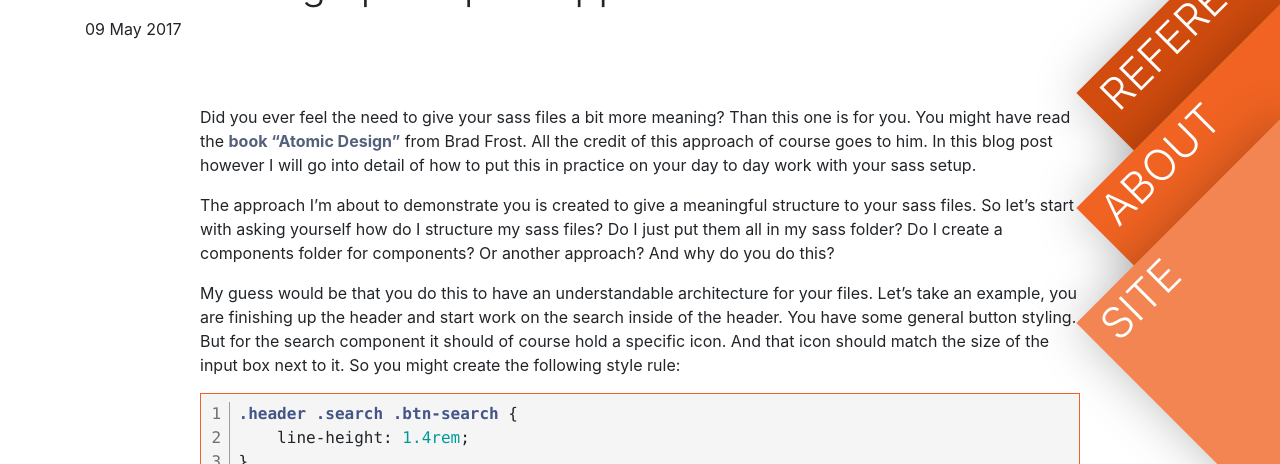
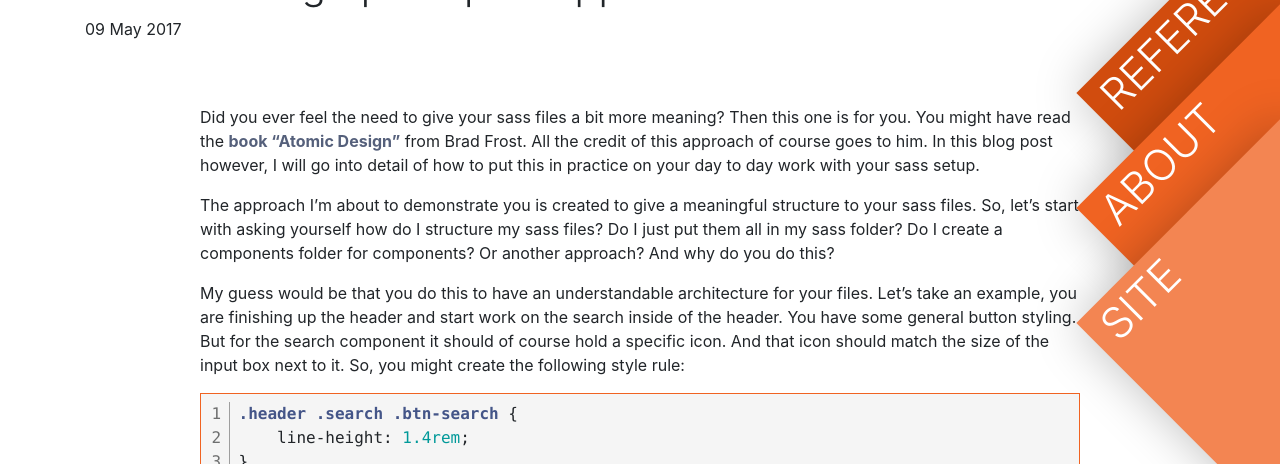
Before and after one commit to stef-coenen/thebrownfox-blog, a Jekyll site: the page built from _posts/2017-05-09-atomic-design-applied.markdown, in a window 1280 px wide and 900 px high. Shown: the part 245-709 px from the top of the window. Built offline with Jekyll 4.4.1, drawn with Linux system fonts in a browser that asks for light colours; some of the changed text lies outside the part shown.

Commit message:
Added workspace; Cleanup typo's atomic design;

```diff
--- a/_posts/2017-05-09-atomic-design-applied.markdown
+++ b/_posts/2017-05-09-atomic-design-applied.markdown
@@ -6,11 +6,11 @@ categories: atomic sass
 image: 2017-05-09/header-marked.png
 ---
 
-Did you ever feel the need to give your sass files a bit more meaning? Than this one is for you. You might have read the [book "Atomic Design"](http://bradfrost.com/blog/post/atomic-web-design/) from Brad Frost. All the credit of this approach of course goes to him. In this blog post however I will go into detail of how to put this in practice on your day to day work with your sass setup.
+Did you ever feel the need to give your sass files a bit more meaning? Then this one is for you. You might have read the [book "Atomic Design"](http://bradfrost.com/blog/post/atomic-web-design/) from Brad Frost. All the credit of this approach of course goes to him. In this blog post however, I will go into detail of how to put this in practice on your day to day work with your sass setup.
 
-The approach I'm about to demonstrate you is created to give a meaningful structure to your sass files. So let's start with asking yourself how do I structure my sass files? Do I just put them all in my sass folder? Do I create a components folder for components? Or another approach? And why do you do this?
+The approach I'm about to demonstrate you is created to give a meaningful structure to your sass files. So, let's start with asking yourself how do I structure my sass files? Do I just put them all in my sass folder? Do I create a components folder for components? Or another approach? And why do you do this?
 
-My guess would be that you do this to have an understandable architecture for your files. Let's take an example, you are finishing up the header and start work on the search inside of the header. You have some general button styling. But for the search component it should of course hold a specific icon. And that icon should match the size of the input box next to it. So you might create the following style rule:
+My guess would be that you do this to have an understandable architecture for your files. Let's take an example, you are finishing up the header and start work on the search inside of the header. You have some general button styling. But for the search component it should of course hold a specific icon. And that icon should match the size of the input box next to it. So, you might create the following style rule:
 
 {% highlight css linenos %}
 .header .search .btn-search {
@@ -22,7 +22,7 @@ My guess would be that you do this to have an understandable architecture for yo
 
 But where do you put it? If you don't have much structure, you might just put it into the header file and be done with it.
 
-But as it goes later on you will of course need that same styling applied on the search. That is, for some crazy reason the search should also appear half-way the page (perhaps someone from marketing asked you?). So what do you do, you change the selector and create the following:
+But as it goes later on you will of course need that same styling applied on the search. That is, for some crazy reason the search should also appear half-way the page (perhaps someone from marketing asked you?). So, what do you do, you change the selector and create the following:
 
 {% highlight css linenos %}
 .search .btn-search {
@@ -30,9 +30,9 @@ But as it goes later on you will of course need that same styling applied on the
 }
 {% endhighlight %}
 
-After which your styling will be good. But your styling rule will (by accident) still remain in the header file. This shouldn't feel good of course as the search is not part of just the header anymore. So it might be a good idea to approach this differently from the start and put your search in a different file from the beginning.
+After which your styling will be good. But your styling rule will (by accident) still remain in the header file. This shouldn't feel good of course as the search is not part of just the header anymore. So, it might be a good idea to approach this differently from the start and put your search in a different file from the beginning.
 
-One way to approach this, would be to apply the atomic design principles from Brad Frost. More in detail information on how this done you can head over to his [blog](http://bradfrost.com/blog/post/atomic-web-design/) or buy his book "Atomic Design". In short a website can be split up in three styling components. Starting with the smallest one we have: "Atoms", "Molecules" and "Organisms".
+One way to approach this, would be to apply the atomic design principles from Brad Frost. More in detail information on how this done you can head over to his [blog](http://bradfrost.com/blog/post/atomic-web-design/) or buy his book "Atomic Design". In short, a website can be split up in three styling components. Starting with the smallest one we have: "Atoms", "Molecules" and "Organisms".
 
 Let's take the search component in the header as an example. This component has a few elements, you have the header component around the search. The search component in whole which holds the input box and a search button. And the input box with next to it the button with the icon.
 
@@ -67,7 +67,7 @@ I'd start by loading the mixins and variables as these can then be used further
 
 The vendor is up next. It will be included this early as it helps for making adjustments later on so our styling possibly overrules the vendor.
 
-Then we include the globals, the globals are common styling rules shared by all components. For example your grid system, the base font sizings, custom fonts, etc.
+Then we include the globals, the globals are common styling rules shared by all components. For example your grid system, the base font sizing, custom fonts, etc.
 
 And then we load the atoms, molecules and organisms in that order so it all so bigger components overrule the smaller ones.
 
```
Also changed, not shown: 1 other file.
